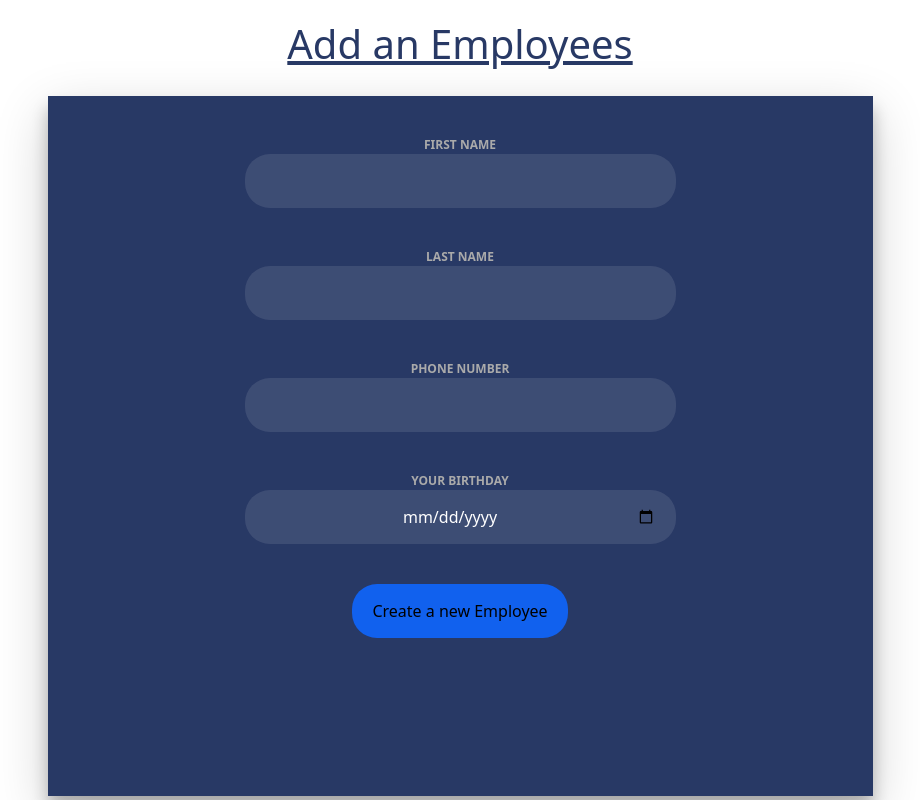
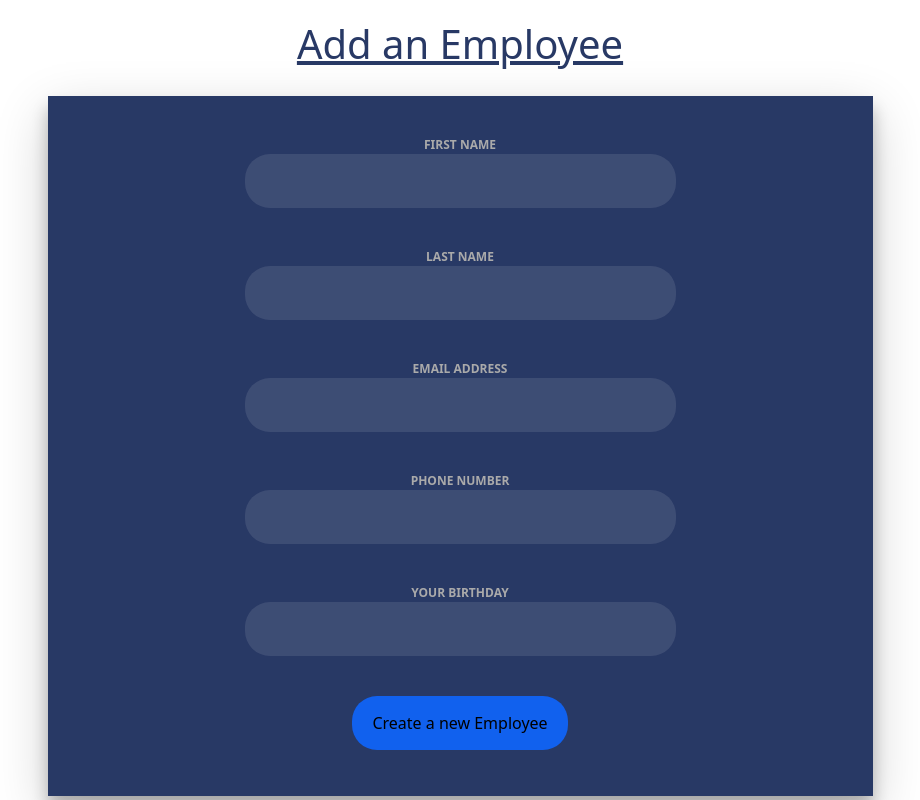
Before and after one commit to shtrumj/flaskDBExersize, a Flask app: page /employees in a window 1280 px wide. Shown: the whole page, without its empty margins (180-1100 px from the left). Run offline with Flask 2, Linux system fonts and the light colour scheme.

Commit message:
With Migrate Model

```diff
--- a/website/forms.py
+++ b/website/forms.py
@@ -11,9 +11,10 @@ class RegisterUsers(FlaskForm):
     signup = SubmitField()
 
 
-class Employees(FlaskForm):
+class EmployeesForm(FlaskForm):
     firstName = StringField('First name', [validators.length(min=3, max=10)])
     lastName = StringField('Last name', [validators.length(min=3, max=10)])
-    birthday = DateField('Your Birthday', format='%d/%m/%y')
-    phoneNumber = StringField('Phone Number',[validators.length(max=11)])
+    emailAddress = StringField('email address', [validators.length(min=3, max=25)])
+    birthday = StringField('Your Birthday', [validators.length(max=20)])
+    phoneNumber = StringField('Phone Number', [validators.length(max=11)])
     submit = SubmitField('Create a new Employee')
--- a/website/templates/employees.html
+++ b/website/templates/employees.html
@@ -3,7 +3,7 @@
 {%  block css %}<link rel="stylesheet" href="../static/forms.css">{% endblock %}
 {%  block content %}
 
-<h1>Add an Employees</h1>
+<h1>Add an Employee</h1>
    <form method="post">
         <div class="generic-wrap">
             <div class="generic-form">
@@ -16,6 +16,10 @@
                     <div class="group">
                         {{ form.lastName.label(class_="label") }}
                         {{ form.lastName(class_="input")}}
+                    </div>
+                    <div class="group">
+                        {{ form.emailAddress.label(class_="label") }}
+                        {{ form.emailAddress(class_="input")}}
                     </div>
                     <div class="group">
                         {{ form.phoneNumber.label(class_="label") }}
--- a/website/views.py
+++ b/website/views.py
@@ -1,7 +1,8 @@
 from flask import Blueprint, render_template, request, flash,url_for, redirect
-from website.dbModel import Users
-from website.forms import RegisterUsers,Employees
+from website.dbModel import Users, Employees
+from website.forms import RegisterUsers, EmployeesForm
 from website.extensions import db
+from datetime import datetime
 from werkzeug.security import generate_password_hash, check_password_hash
 
 
@@ -31,5 +32,14 @@ def Register():
 
 @Myviews.route('/employees', methods=['GET','POST'])
 def employees():
-    form = Employees()
-    return  render_template('employees.html', form=form )
+    form = EmployeesForm()
+    if request.method == 'POST':
+        firstName = request.form.get('firstName')
+        lastName = request.form.get('lastName')
+        cellPhoneNumber = request.form.get('phoneNumber')
+        emailAddress = request.form.get('emailAddress')
+        birthday = request.form.get('birthday')
+        new_emp = Employees(firstName=firstName, lastName=lastName, cellPhoneNumber=cellPhoneNumber, emailAddress=emailAddress, birthday=birthday)
+        db.session.add(new_emp)
+        db.session.commit()
+    return render_template('employees.html', form=form )
```
Also changed, not shown: website/database/appDb.sqlite3.
